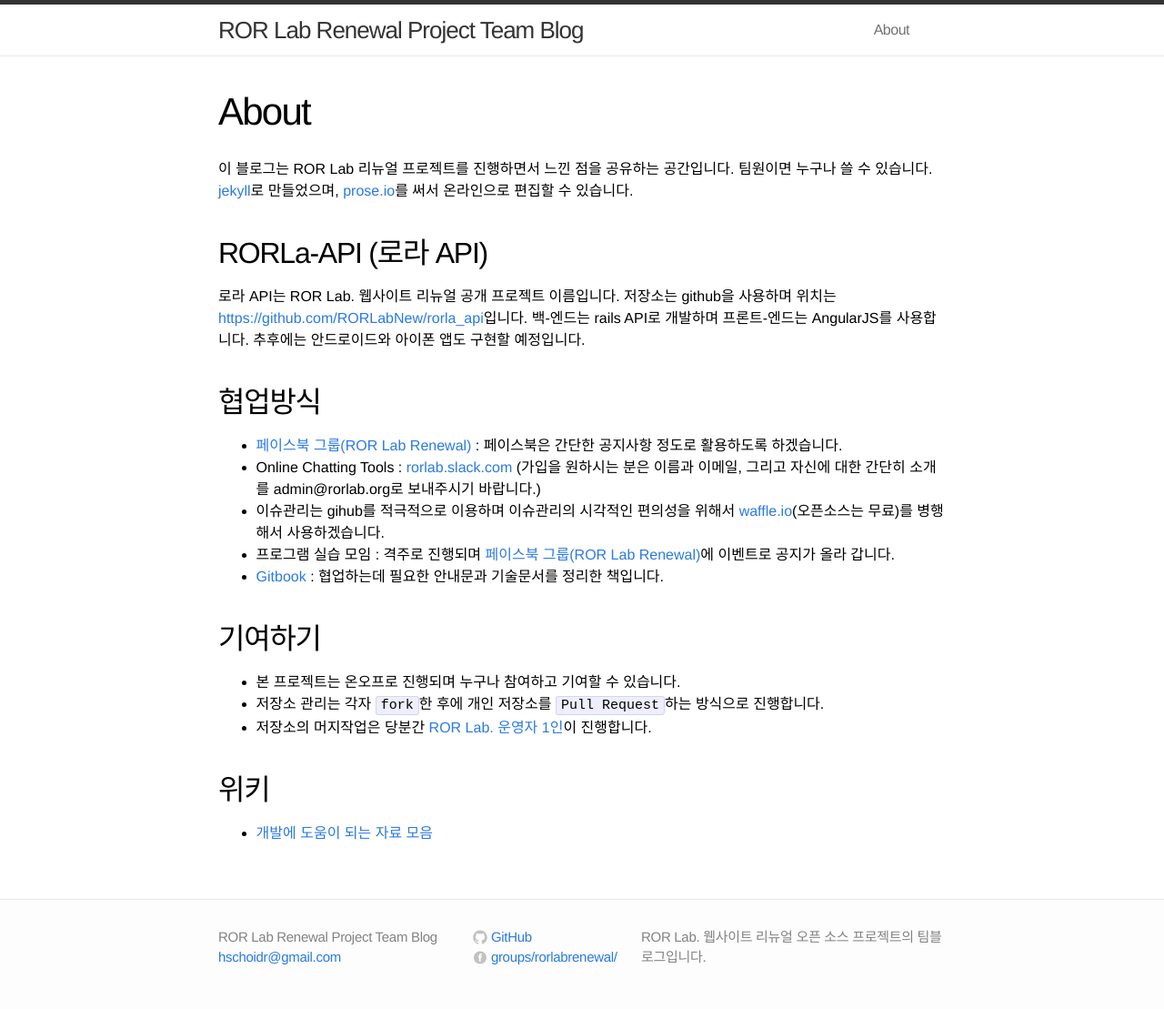
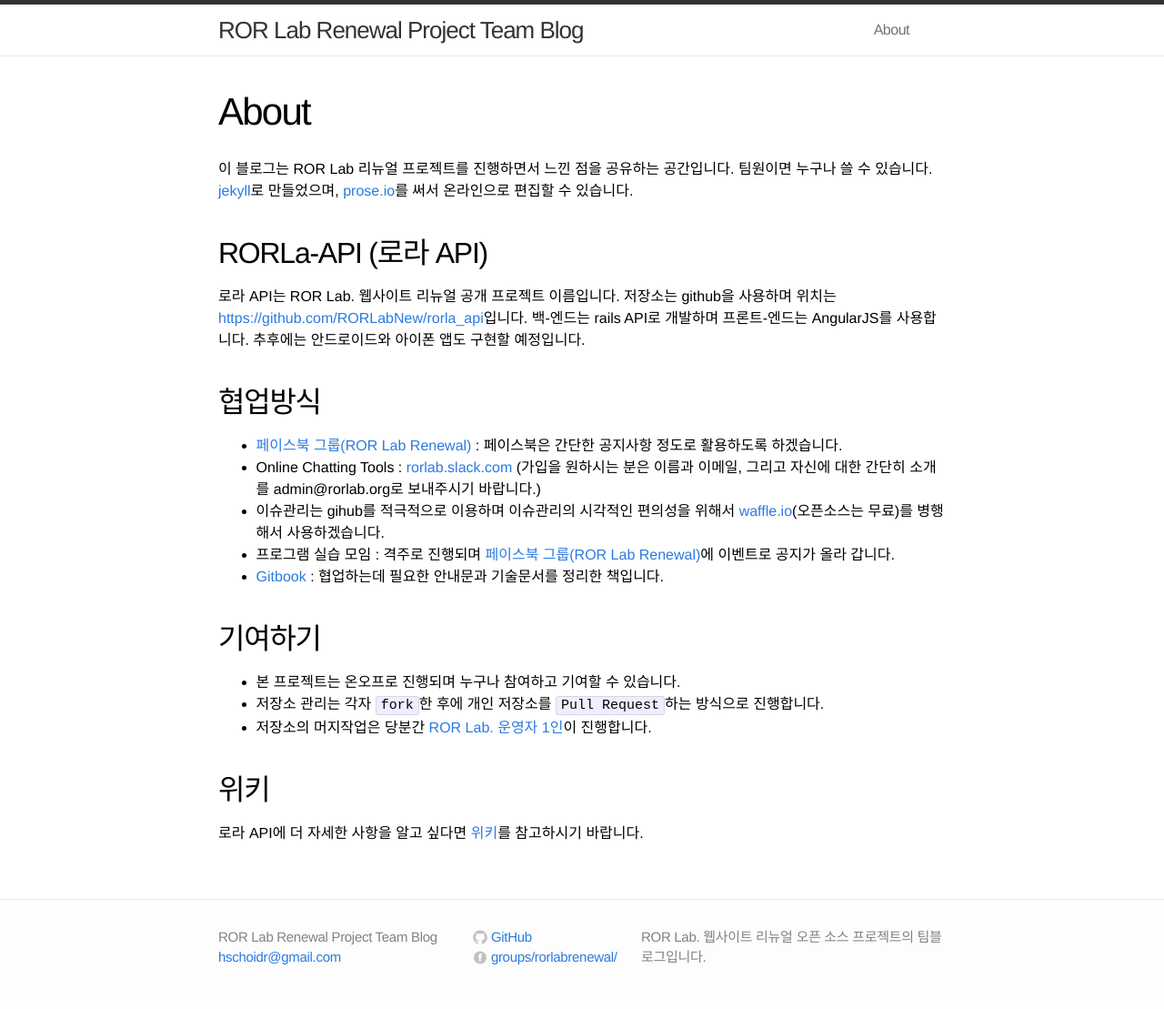
Before and after one commit to RORLabNew/rorlabnew.github.io, a Jekyll site: the page built from about.md, in a window 1280 px wide. Shown: the whole page at 91% size. Built offline with Jekyll 4.4.1, drawn with Linux system fonts in a browser that asks for light colours.

Commit message:
Updated about.md

```diff
--- a/about.md
+++ b/about.md
@@ -23,4 +23,4 @@ published: true
 - 저장소의 머지작업은 당분간 [ROR Lab. 운영자 1인](mailto:rorlab@gmail.com)이 진행합니다.
 
 ## 위키
-- [개발에 도움이 되는 자료 모음](https://github.com/RORLabNew/rorla_api/wiki/%EA%B0%9C%EB%B0%9C%EC%97%90-%EB%8F%84%EC%9B%80%EC%9D%B4-%EB%90%98%EB%8A%94-%EC%9E%90%EB%A3%8C-%EB%AA%A8%EC%9D%8C)
+로라 API에 더 자세한 사항을 알고 싶다면 [위키](https://github.com/RORLabNew/rorla_api/wiki)를 참고하시기 바랍니다.
```
